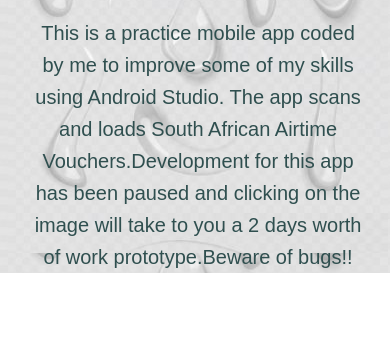
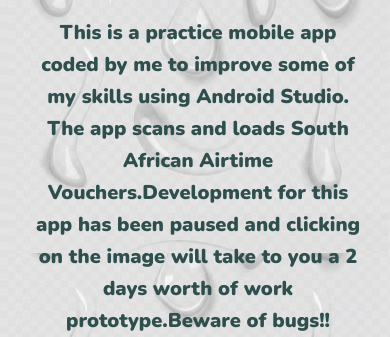
Before and after one commit to mastermthi/thapelo, a plain HTML site: page html/projects.html in a window 390 px wide. Shown: the part 685-1022 px from the top of the page. Before the commit the page ends 958 px from the top, so only its background shows below. Drawn offline with nearby package versions, Linux system fonts and the light colour scheme.

Commit message:
Make projects page more responsive

```diff
--- a/css/style.css
+++ b/css/style.css
@@ -142,7 +142,7 @@
     font-family: sans-serif;
 }
 .boldtext{
-    font-weight: bold;
+    font-weight: 300;
     font-size: 85%;
     font-family: sans-serif;
 }
--- a/html/projects.html
+++ b/html/projects.html
@@ -22,7 +22,7 @@
             <h1>Recent Work</h1>
              <h2>Voucher Scanner</h2>
              <a href="https://drive.google.com/file/d/1EZWAMsqMZ3WLTBwkDjmVGFBK9ddpWihJ/view"><img src="../images/vsicon.png"/></a>
-             <p class="boldtext">This is a practice mobile app coded by me to improve some of my skills using Android Studio. The app scans and loads South African Airtime Vouchers.Development for this app has been paused and clicking on the image will take to you a 2 days worth of work prototype.Beware of bugs!!
+             <p class="normal">This is a practice mobile app coded by me to improve some of my skills using Android Studio. The app scans and loads South African Airtime Vouchers.Development for this app has been paused and clicking on the image will take to you a 2 days worth of work prototype.Beware of bugs!!
              </p>
              </div>
         </div>
```
